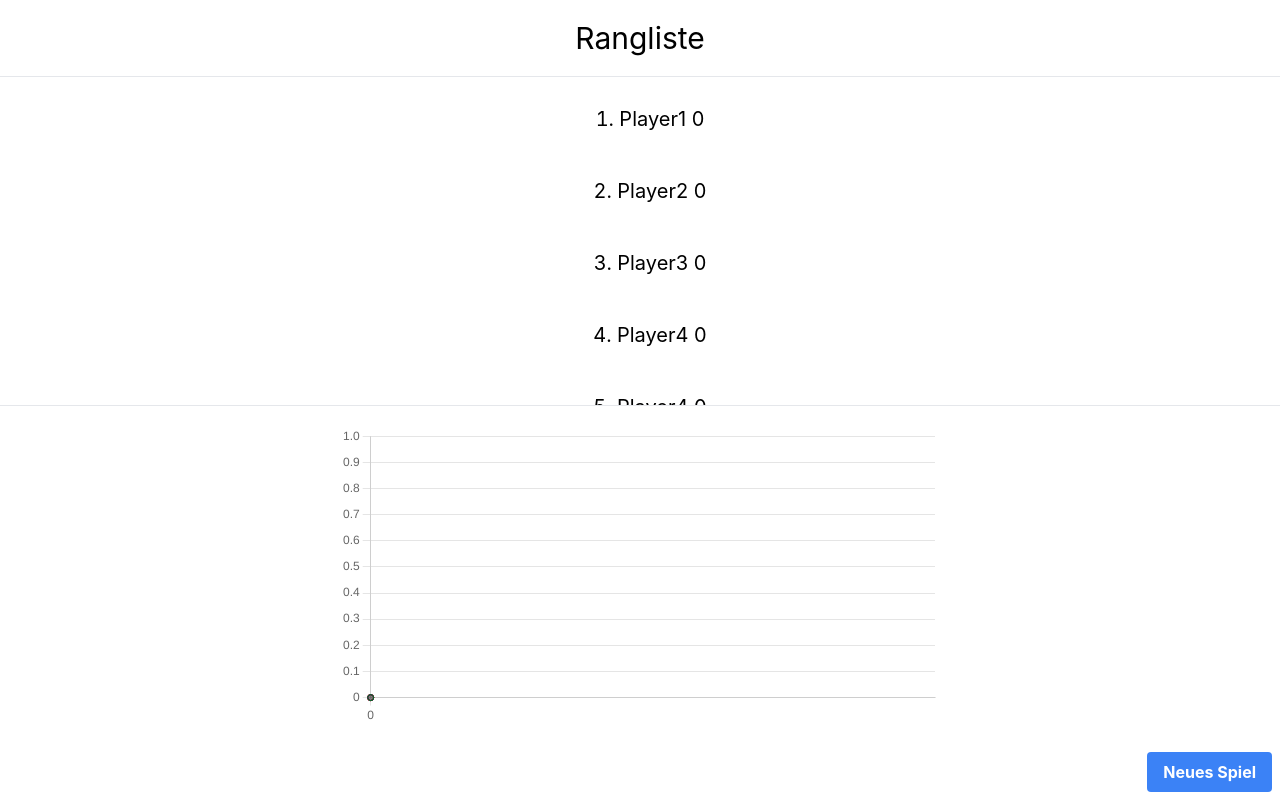
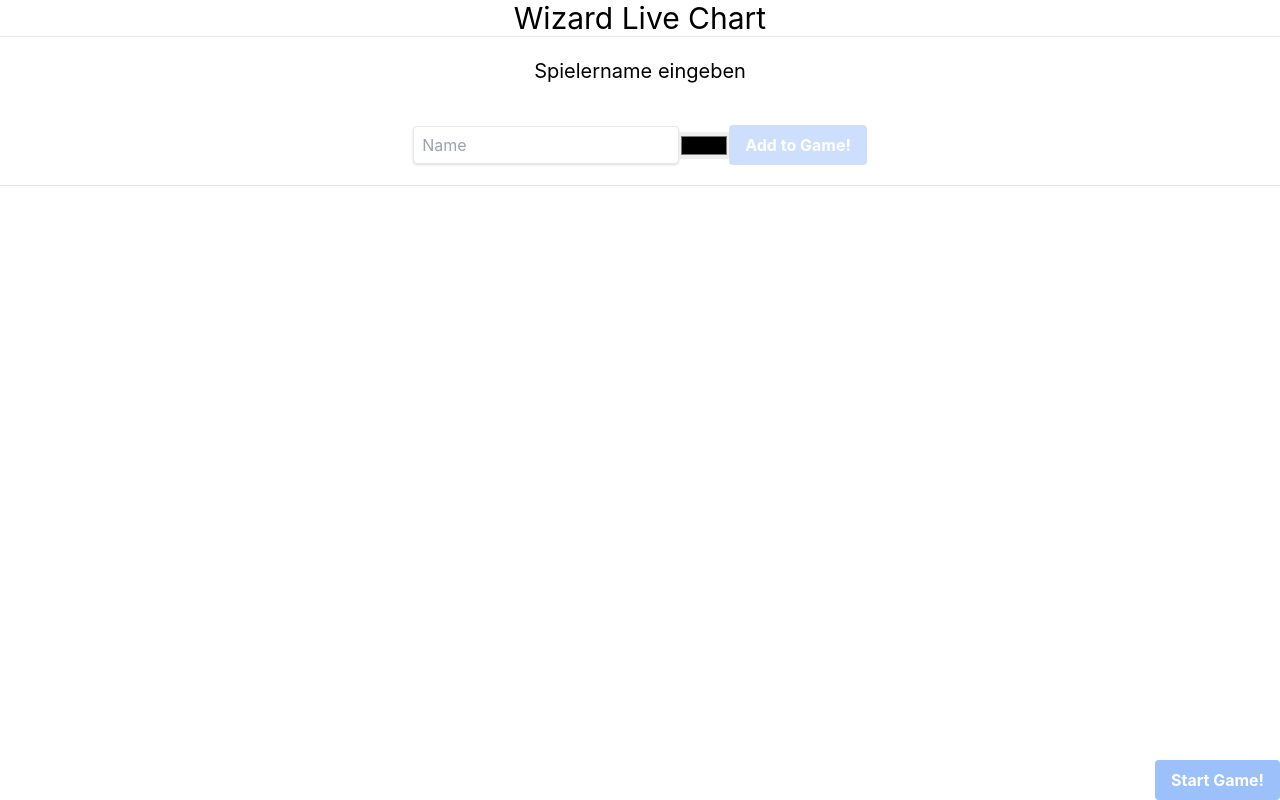
Before and after one commit to TomEngelmann/livechart, a React (Create React App) app: page / in a window 1280 px wide. Built offline with nearby package versions, Linux system fonts and the light colour scheme.

Commit message:
feat(#4): LS added

```diff
--- a/src/App.tsx
+++ b/src/App.tsx
@@ -24,11 +24,24 @@ interface PlayerPrediction {
 }
 
 interface Players extends Array<Player> {}
+
+function getLS(key: string, defVal: any) {
+  let value = localStorage.getItem(key);
+
+  if (typeof value === "string" && key !== "gameMode") {
+    value = JSON.parse(value); // ok
+  }
+  return value || defVal;
+}
 function App() {
-  const [gameMode, setGameMode] = React.useState("end");
-  const [predictMode, setPredictMode] = React.useState(true);
-  const [round, setRound] = React.useState(1);
-  const [players, setPlayers] = React.useState<Players>([
+  const [gameMode, setGameMode] = React.useState(getLS("gameMode", "preGame"));
+  const [predictMode, setPredictMode] = React.useState(
+    getLS("predictMode", true)
+  );
+
+  const [round, setRound] = React.useState(getLS("round", 1));
+  const [players, setPlayers] = React.useState<Players>(
+    getLS("players", [
       {
         name: "Player1",
         points: 0,
@@ -53,26 +66,18 @@ function App() {
         history: [0],
         color: "red",
       },
-    {
-      name: "Player4",
-      points: 0,
-      history: [0],
-      color: "red",
-    },
-    {
-      name: "Player4",
-      points: 0,
-      history: [0],
-      color: "red",
-    },
-  ]);
+    ])
+  );
 
-  const [predictions, setPredictions] = React.useState<Prediction>({}); //Prediction Object
+  const [predictions, setPredictions] = React.useState<Prediction>(
+    getLS("predictions", {})
+  ); //Prediction Object
 
   const [totalRounds, setTotalRounds] = React.useState(60 / players.length); //Total Rounds
 
   function nextRound() {
     setRound(round + 1);
+    localStorage.setItem("round", round + 1);
     calculateScores();
     let currentRound = round;
     if (currentRound + 1 > totalRounds) {
@@ -80,18 +85,25 @@ function App() {
         a.points > b.points ? -1 : 1
       );
       setPlayers(sortedPlayers);
+      localStorage.setItem("players", JSON.stringify(sortedPlayers));
       setGameMode("end");
+      localStorage.setItem("gameMode", "end");
       return;
     }
     setPredictMode(true);
+    localStorage.setItem("predictMode", JSON.stringify(true));
   }
 
   function setPlayerNames(input: Players) {
     setPlayers(input);
+    localStorage.setItem("players", JSON.stringify(input));
     setGameMode("game");
+    localStorage.setItem("gameMode", "game");
     setTotalRounds(60 / input.length);
     setRound(1);
+    localStorage.setItem("round", JSON.stringify(1));
     setPredictions({});
+    localStorage.setItem("predictions", JSON.stringify({}));
   }
   function calculateScores() {
     const playerPredictions = predictions;
@@ -113,18 +125,23 @@ function App() {
       scores[index].history.push(scores[index].points);
     });
     setPlayers(scores);
+    localStorage.setItem("players", JSON.stringify(scores));
   }
   function nextPredict() {
     setPredictMode(false);
+    localStorage.setItem("predictMode", JSON.stringify(false));
   }
 
   function newGame(input: string) {
     if (input === "new") {
       setPlayers([]);
+      localStorage.setItem("players", JSON.stringify([]));
       setPredictMode(true);
+      localStorage.setItem("predictMode", JSON.stringify(true));
       setRound(1);
+      localStorage.setItem("round", JSON.stringify(1));
       setGameMode("preGame");
-    } else if (input === "same") {
+      localStorage.setItem("gameMode", "preGame");
     }
   }
 
@@ -135,7 +152,9 @@ function App() {
       prediction,
       errors,
     };
+    console.log("TEST");
     setPredictions(obj);
+    localStorage.setItem("predictions", JSON.stringify(obj));
   }
   return (
     <div className="App">
--- a/src/components/PreGame.tsx
+++ b/src/components/PreGame.tsx
@@ -91,6 +91,7 @@ export default function PreGame({ setGamePlayers }: PreGameProps) {
             {player.map((item) => {
               return (
                 <div
+                  key={item.name}
                   className="p-2 my-3 text-center rounded-md"
                   style={{ border: `3px solid ${item.color}` }}
                 >
```
Lines whose indentation alone changed are shown as unchanged.
